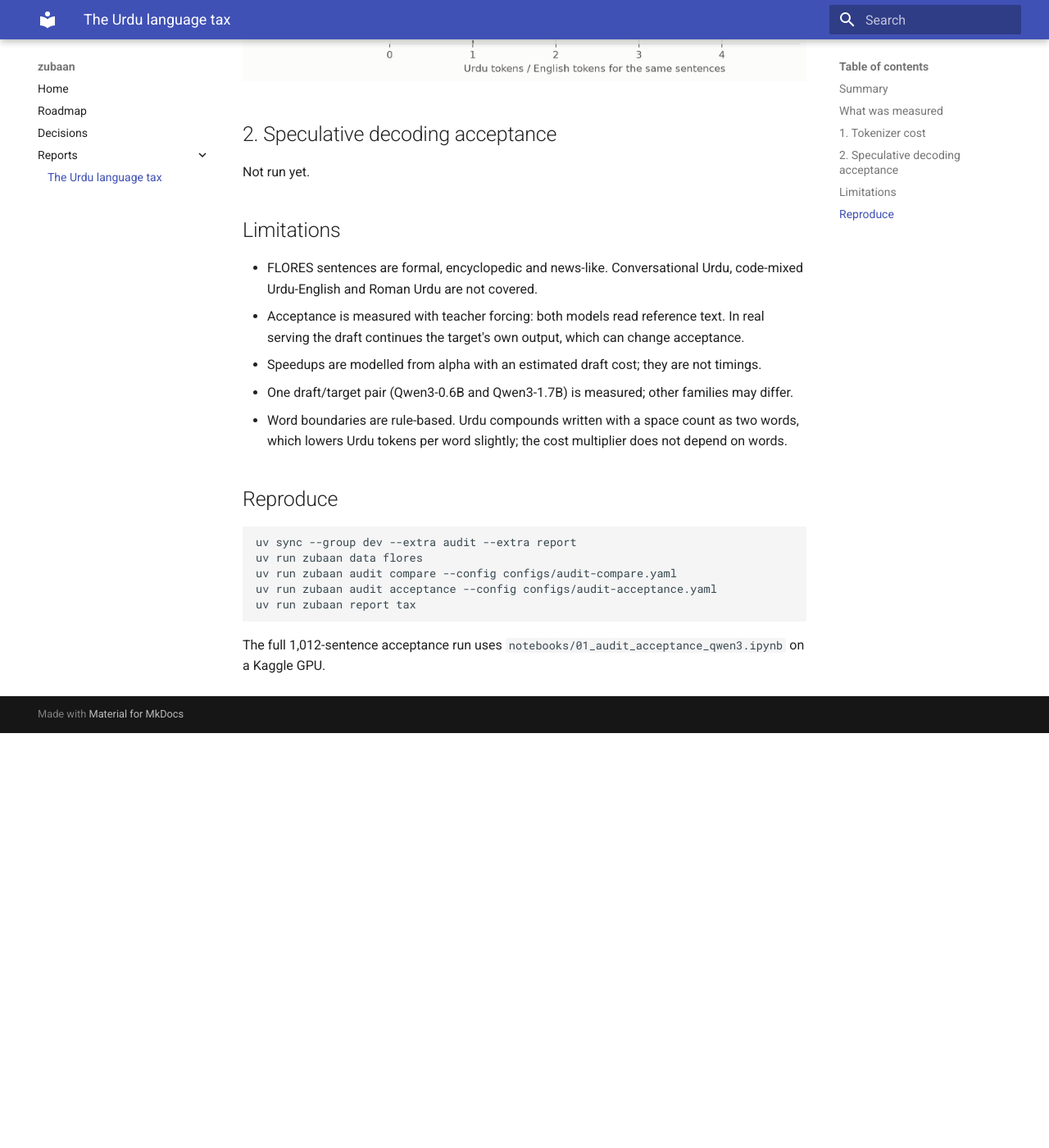
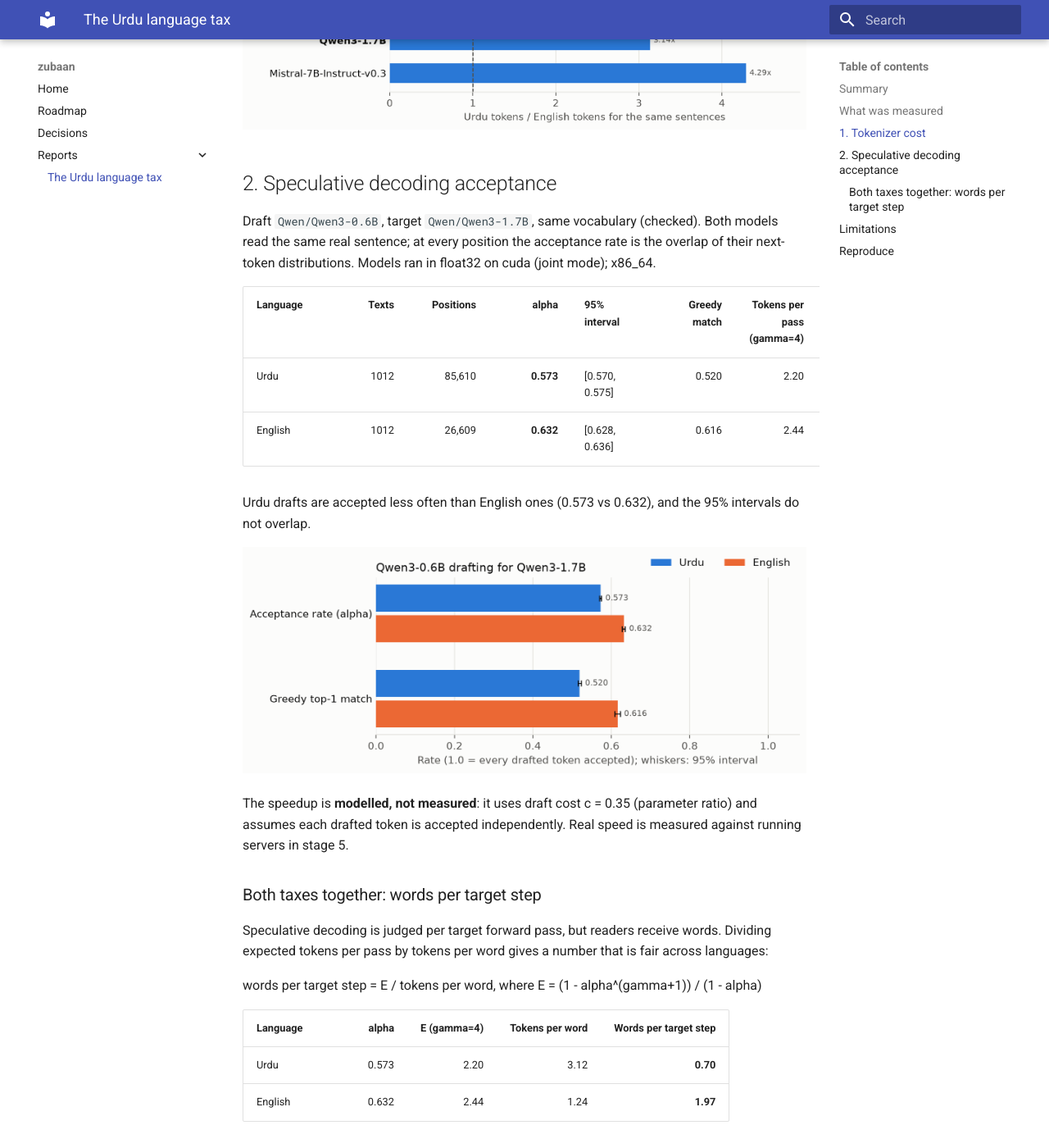
Before and after one commit to Hashir-Aziz123/zubaan, an MkDocs documentation site: the page built from docs/reports/urdu-language-tax/index.md, in a window 1280 px wide and 1400 px high, scrolled down 2517 px. Shown: the whole window at 82% size. Built offline with MkDocs 1.6.1 and Material for MkDocs 9.7.7, drawn with Linux system fonts in a browser that asks for light colours; before the commit the page ends 3411 px from its top, so only the background shows below that; some of the changed text lies outside the part shown.

Commit message:
docs(report): add acceptance results
Co-Authored-By: Claude Sonnet 5.5 <noreply@anthropic.com>

```diff
--- a/docs/reports/urdu-language-tax/index.md
+++ b/docs/reports/urdu-language-tax/index.md
@@ -10,6 +10,7 @@ an Urdu drafter) try to improve.
 
 - Across 6 tokenizers, the same 1,012 sentences cost between **1.35x** (`bigscience/bloom-560m`) and **4.29x** (`mistralai/Mistral-7B-Instruct-v0.3`) as many tokens in Urdu as in English.
 - `Qwen/Qwen3-1.7B`, the model zubaan extends, needs **3.12 tokens per Urdu word** against 1.24 for English. The same text costs **3.14x** as many tokens and fills the context window that much faster, and at equal tokens per second Urdu output arrives **2.5x** slower in words per second.
+- Speculative decoding: the draft's guesses are accepted at alpha = **0.573** in Urdu and **0.632** in English.
 
 ## What was measured
 
@@ -55,7 +56,38 @@ Not measured (access not granted at the time of the run; they will be added when
 
 ## 2. Speculative decoding acceptance
 
-Not run yet.
+Draft `Qwen/Qwen3-0.6B`, target `Qwen/Qwen3-1.7B`, same vocabulary (checked). Both models read
+the same real sentence; at every position the acceptance rate is the overlap of their
+next-token distributions. Models ran in float32 on cuda (joint mode);
+x86_64.
+
+| Language | Texts | Positions | alpha | 95% interval | Greedy match | Tokens per pass (gamma=4) | Modelled speedup |
+| --- | ---: | ---: | ---: | --- | ---: | ---: | ---: |
+| Urdu | 1012 | 85,610 | **0.573** | [0.570, 0.575] | 0.520 | 2.20 | 0.92x |
+| English | 1012 | 26,609 | **0.632** | [0.628, 0.636] | 0.616 | 2.44 | 1.02x |
+
+Urdu drafts are accepted less often than English ones (0.573 vs 0.632), and the 95% intervals do not overlap.
+
+![Acceptance rate, Urdu vs English](acceptance.png)
+
+The speedup is **modelled, not measured**: it uses draft cost c = 0.35
+(parameter ratio) and assumes each drafted token is accepted independently.
+Real speed is measured against running servers in stage 5.
+
+### Both taxes together: words per target step
+
+Speculative decoding is judged per target forward pass, but readers receive words. Dividing
+expected tokens per pass by tokens per word gives a number that is fair across languages:
+
+words per target step = E / tokens per word, where E = (1 - alpha^(gamma+1)) / (1 - alpha)
+
+| Language | alpha | E (gamma=4) | Tokens per word | Words per target step |
+| --- | ---: | ---: | ---: | ---: |
+| Urdu | 0.573 | 2.20 | 3.12 | **0.70** |
+| English | 0.632 | 2.44 | 1.24 | **1.97** |
+
+Each expensive step of the target model delivers 2.8 times as many English words as
+Urdu words.
 
 ## Limitations
 
```
Also changed, not shown: docs/roadmap.md (+2 -2 lines), docs/reports/urdu-language-tax/acceptance.png (added).
